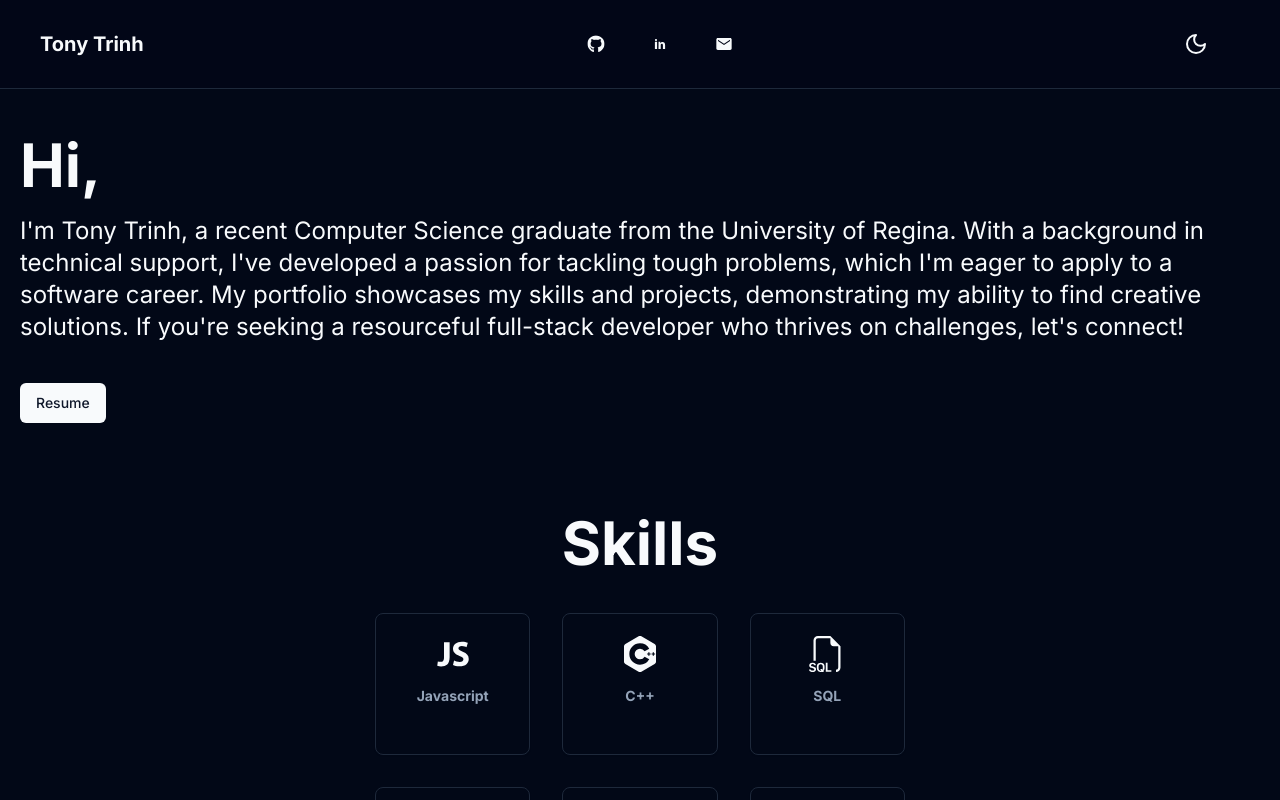
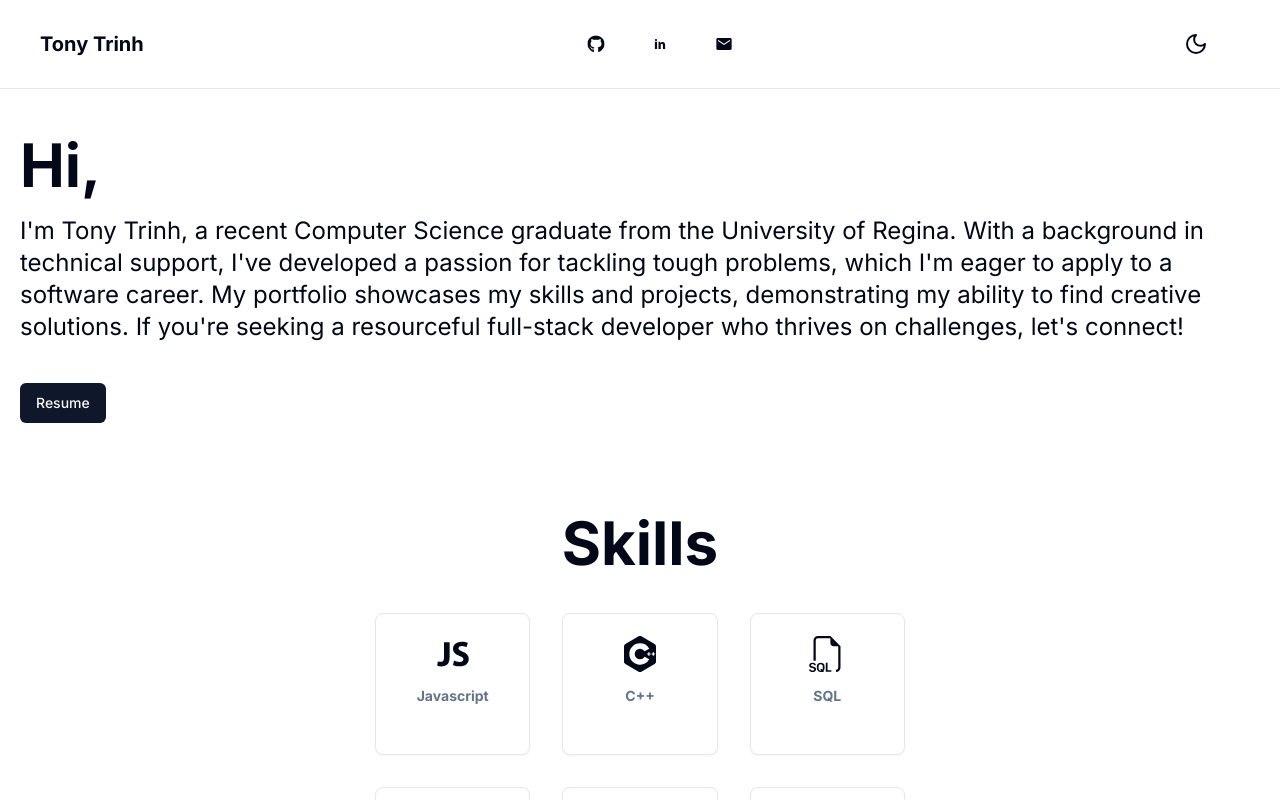
Before and after one commit to toneknee/WEBSITE, a Next.js app in the folder my-app/: page / in a window 1280 px wide. Both pictures are taken after a click on the button "Toggle Theme". Shown: the top 800 px of the page. Built offline with nearby package versions, Linux system fonts and the light colour scheme.

Commit message:
Glitch where it didnt default to dark mode used the setTheme to make it dark mode and edited sun and moon icon

```diff
--- a/my-app/components/NavBar.tsx
+++ b/my-app/components/NavBar.tsx
@@ -1,5 +1,6 @@
 "use client";
 
+import { useState } from "react";
 import { Button } from "./ui/button";
 import Container from "./ui/container";
 import { TiSocialLinkedin } from "react-icons/ti";
@@ -9,6 +10,9 @@ import { Sun, Moon } from "lucide-react";
 import { useTheme } from "next-themes";
 
 const NavBar = () => {
+  const [currentTheme, setCurrentTheme] = useState("dark");
+  const { setTheme } = useTheme();
+
   const contacts = [
     {
       href: "https://github.com/toneknee",
@@ -27,17 +31,16 @@ const NavBar = () => {
     },
   ];
 
-  const { theme, setTheme } = useTheme();
-  theme === "dark";
+  const toggleTheme = () => {
+    const newTheme = currentTheme === "dark" ? "light" : "dark";
+    setCurrentTheme(newTheme);
+    setTheme(newTheme);
+  };
 
   return (
     <header
       className={`sm:flex sm:justify-between py-3 px-4 border-b sticky top-0 ${
-        theme === "dark"
-          ? "bg-slate-950"
-          : theme === "light"
-          ? "bg-white"
-          : "bg-slate-950"
+        currentTheme === "dark" ? "bg-slate-950" : "bg-white"
       } z-50`}
     >
       <Container>
@@ -46,17 +49,17 @@ const NavBar = () => {
             <h1 className="text-xl font-bold ml-4 lg:ml-0">Tony Trinh</h1>
           </div>
           <nav className="mx-6 flex items-center space-x-4 lg:space-x-6 md:block">
-            {contacts.map((contacts) => (
+            {contacts.map((contact) => (
               <Button
                 asChild
                 variant="ghost"
                 size="icon"
                 className="scale-125 cursor-pointer"
-                key={contacts.id}
-                onClick={() => window.open(contacts.href, "_blank")}
+                key={contact.id}
+                onClick={() => window.open(contact.href, "_blank")}
               >
                 <div className="text-sm font-medium transition-colors">
-                  {contacts.label}
+                  {contact.label}
                 </div>
               </Button>
             ))}
@@ -67,10 +70,25 @@ const NavBar = () => {
               size="icon"
               aria-label="Toggle Theme"
               className="mr-6"
-              onClick={() => setTheme(theme === "dark" ? "light" : "dark")}
+              onClick={toggleTheme}
             >
-              <Sun className="h-6 w-6 rotate-0 scale-100 transition-all dark:-rotate-90 dark:scale-0" />
-              <Moon className="absolute h-6 w-6 rotate-90 scale-0 transition-all dark:rotate-0 dark:scale-100" />
+              {currentTheme === "dark" ? (
+                <Sun
+                  className={`h-6 w-6 transition-all ${
+                    currentTheme === "dark"
+                      ? "rotate-0 scale-100"
+                      : "rotate-90 scale-0"
+                  }`}
+                />
+              ) : (
+                <Moon
+                  className={`absolute h-6 w-6 transition-all ${
+                    currentTheme === "dark"
+                      ? "rotate-90 scale-0"
+                      : "rotate-0 scale-100"
+                  }`}
+                />
+              )}
             </Button>
           </div>
         </div>
```
